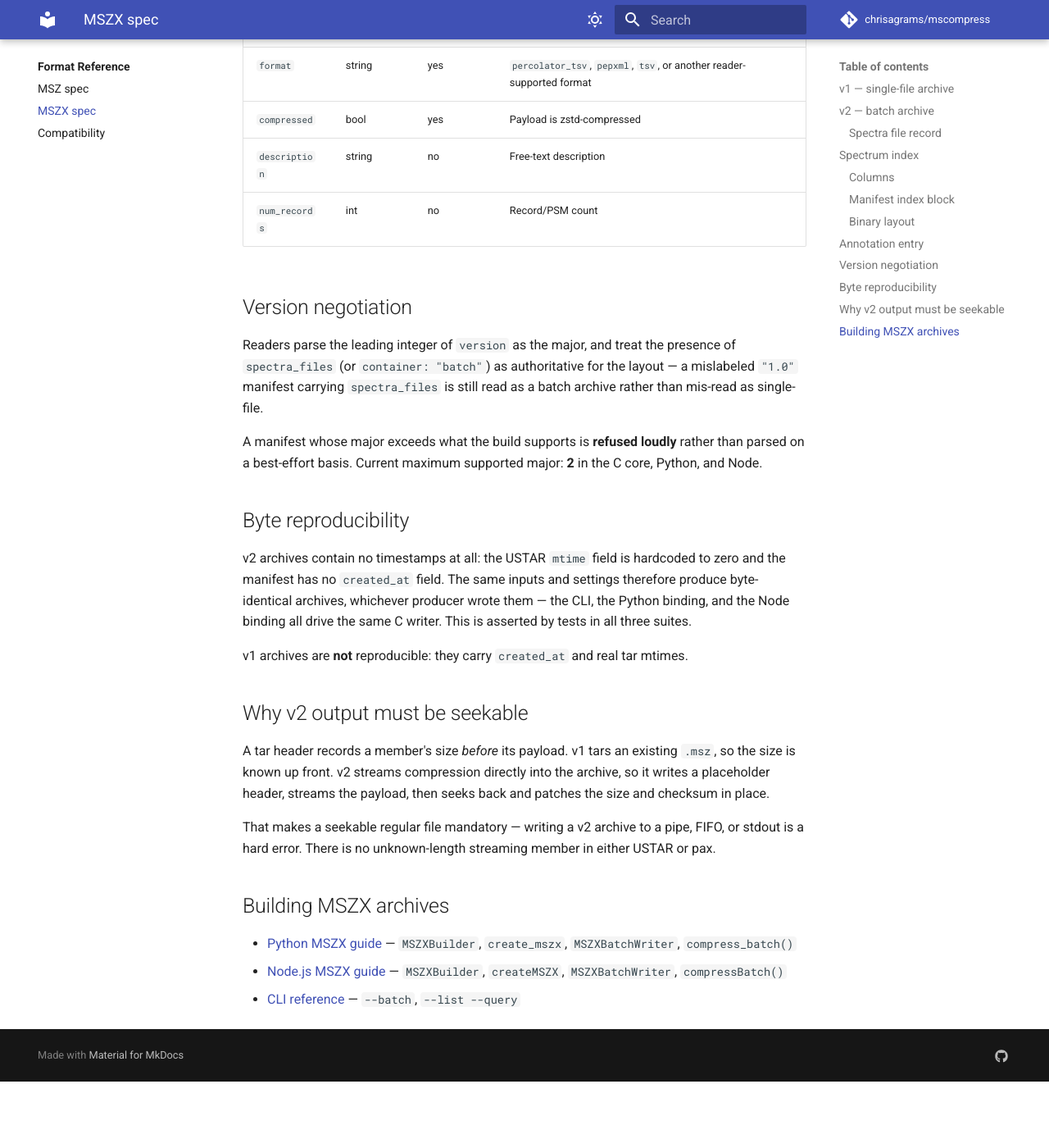
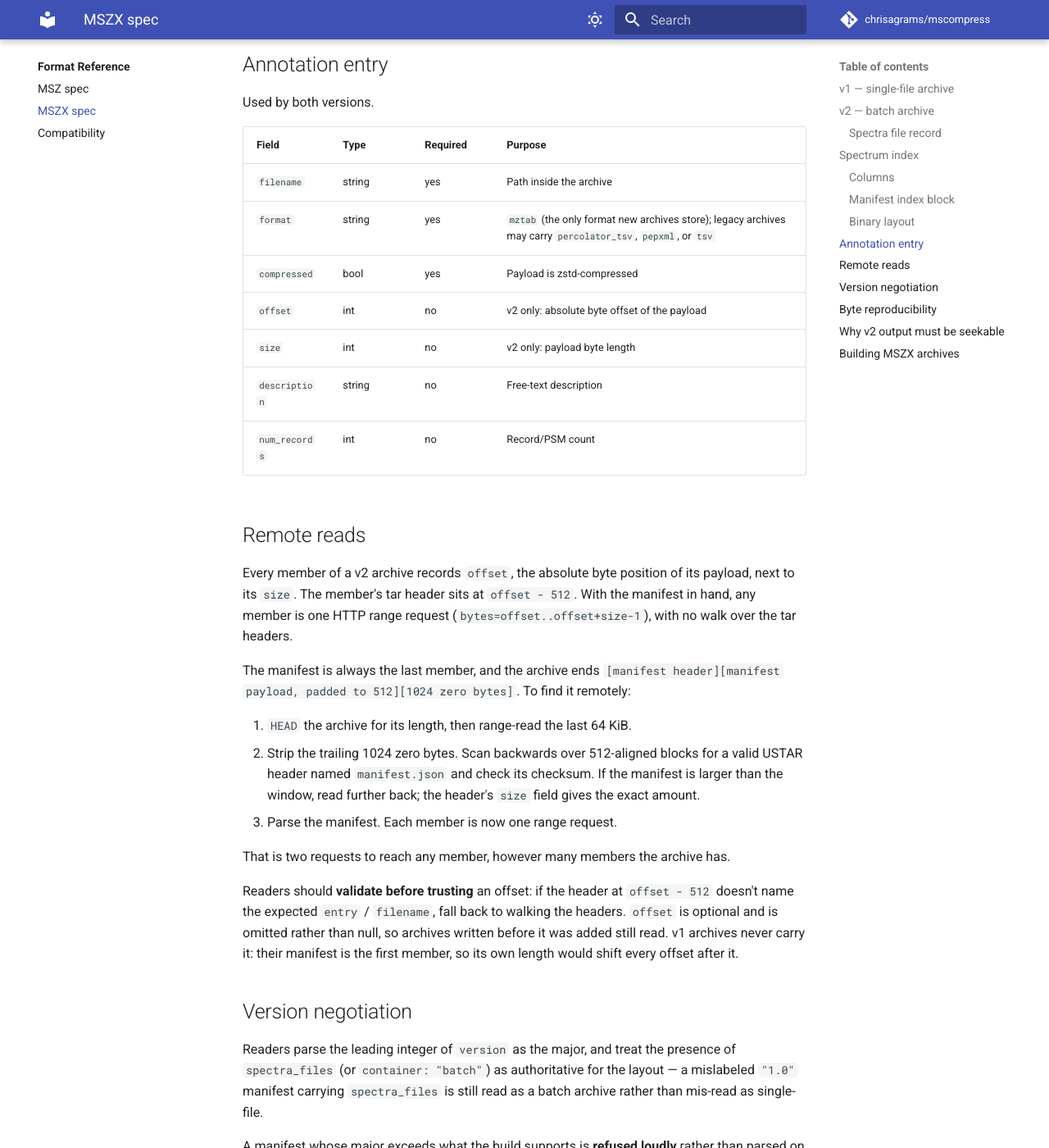
Before and after one commit to chrisagrams/mscompress, an MkDocs documentation site: the page built from docs/format/mszx.md, in a window 1280 px wide and 1400 px high, scrolled down 6057 px. Shown: the whole window at 82% size. Built offline with MkDocs 1.6.1 and Material for MkDocs 9.7.7, drawn with Linux system fonts in a browser that asks for light colours; comment, search, counter and statistics services are not loaded; before the commit the page ends 7376 px from its top, so only the background shows below that; some of the changed text lies outside the part shown.

Commit message:
feat: record member byte offsets in the MSZX v2 manifest
Each spectra_files[] record, annotation entry, and the index block now
carry "offset", the absolute byte position of the member payload, so a
reader can range-read any member without walking the tar headers.
Annotation entries also gain "size". Documents the remote read
algorithm and fixes the annotation format list (mztab).

Refs #268

````diff
--- a/docs/format/mszx.md
+++ b/docs/format/mszx.md
@@ -71,7 +71,7 @@
 ├── runB.msz
 ├── runB__2.msz              (basename collision -> __N suffix)
 ├── annotations/
-│   └── runA.pin
+│   └── runA.mztab.zst
 ├── index.mszxi              (per-spectrum index; omitted with --no-index)
 └── manifest.json            (written LAST — sizes aren't known until then)
 ```
@@ -86,22 +86,26 @@
     {
       "entry": "runA.msz",
       "original": "runA.mzML",
+      "offset": 512,
       "size": 964881,
       "num_spectra": 8213,
       "join_key": "scan_number",
       "annotations": [
         {
-          "filename": "annotations/runA.pin",
-          "format": "percolator_tsv",
+          "filename": "annotations/runA.mztab.zst",
+          "format": "mztab",
           "compressed": true,
+          "offset": 966144,
+          "size": 88211,
           "num_records": 4021
         }
       ]
     },
-    { "entry": "runB.msz", "original": "runB.mzML", "size": 771204, "num_spectra": 6640 }
+    { "entry": "runB.msz", "original": "runB.mzML", "offset": 1055232, "size": 771204, "num_spectra": 6640 }
   ],
   "index": {
     "entry": "index.mszxi",
+    "offset": 1827328,
     "size": 427008,
     "format_version": 1,
     "columns": ["entry", "spectrum_idx", "scan", "ms_level", "rt_sec",
@@ -126,6 +130,7 @@
 |-------|------|----------|---------|
 | `entry` | string | yes | Tar member name of the MSZ payload |
 | `original` | string | yes | **Basename** of the source mzML |
+| `offset` | int | no | Absolute byte offset of the payload from the start of the archive; see [Remote reads](#remote-reads) |
 | `size` | int | yes | Payload byte length, matching the tar header |
 | `num_spectra` | int | no | Spectrum count — lets a reader list an archive without opening any member |
 | `join_key` | string | no | Column to join this entry's annotations against its spectra |
@@ -174,6 +179,7 @@
 | Field | Type | Purpose |
 |-------|------|---------|
 | `entry` | string | Tar member name (`"index.mszxi"`) |
+| `offset` | int | Absolute byte offset of the payload (optional) |
 | `size` | int | Member byte length |
 | `format_version` | int | Binary layout version of the member (currently `1`) |
 | `columns` | array | Column names, in storage order |
@@ -224,10 +230,39 @@
 | Field | Type | Required | Purpose |
 |-------|------|----------|---------|
 | `filename` | string | yes | Path inside the archive |
-| `format` | string | yes | `percolator_tsv`, `pepxml`, `tsv`, or another reader-supported format |
+| `format` | string | yes | `mztab` (the only format new archives store); legacy archives may carry `percolator_tsv`, `pepxml`, or `tsv` |
 | `compressed` | bool | yes | Payload is zstd-compressed |
+| `offset` | int | no | v2 only: absolute byte offset of the payload |
+| `size` | int | no | v2 only: payload byte length |
 | `description` | string | no | Free-text description |
 | `num_records` | int | no | Record/PSM count |
+
+## Remote reads
+
+Every member of a v2 archive records `offset`, the absolute byte position of
+its payload, next to its `size`. The member's tar header sits at
+`offset - 512`. With the manifest in hand, any member is one HTTP range
+request (`bytes=offset..offset+size-1`), with no walk over the tar headers.
+
+The manifest is always the last member, and the archive ends
+`[manifest header][manifest payload, padded to 512][1024 zero bytes]`. To find
+it remotely:
+
+1. `HEAD` the archive for its length, then range-read the last 64 KiB.
+2. Strip the trailing 1024 zero bytes. Scan backwards over 512-aligned blocks
+   for a valid USTAR header named `manifest.json` and check its checksum. If the
+   manifest is larger than the window, read further back; the header's `size`
+   field gives the exact amount.
+3. Parse the manifest. Each member is now one range request.
+
+That is two requests to reach any member, however many members the archive has.
+
+Readers should **validate before trusting** an offset: if the header at
+`offset - 512` doesn't name the expected `entry` / `filename`, fall back to
+walking the headers. `offset` is optional and is omitted rather than null, so
+archives written before it was added still read. v1 archives never carry it:
+their manifest is the first member, so its own length would shift every offset
+after it.
 
 ## Version negotiation
 
````
Also changed, not shown: 5 other files.
